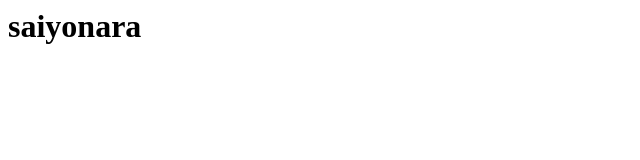
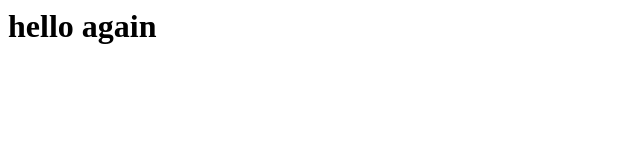
Before and after one commit to ARTIZAHuynhMinhTuan1701/00_Private, a plain HTML site: page 00_Public/index.html in a window 1280 px wide. Shown: the whole page, without its empty margins (0-640 px from the left). Drawn offline with Linux system fonts and the light colour scheme.

Commit message:
hello again

```diff
--- a/00_Public/index.html
+++ b/00_Public/index.html
@@ -1 +1 @@
-<h1>saiyonara</h1>
+<h1>hello again</h1>
```
